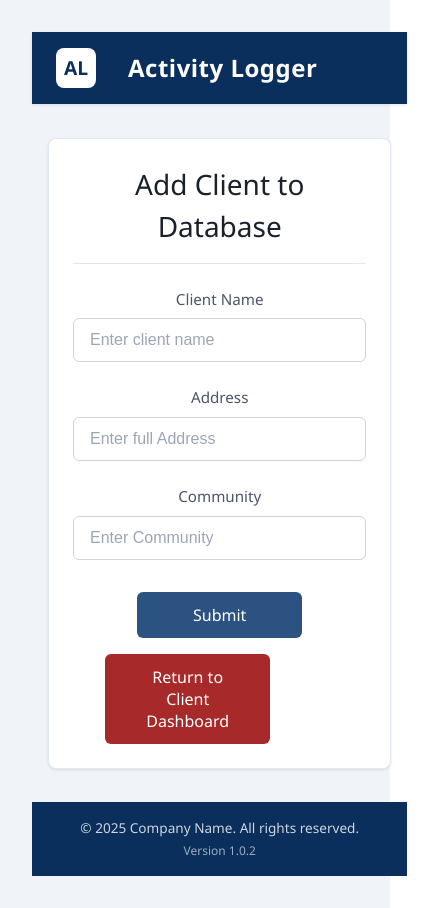
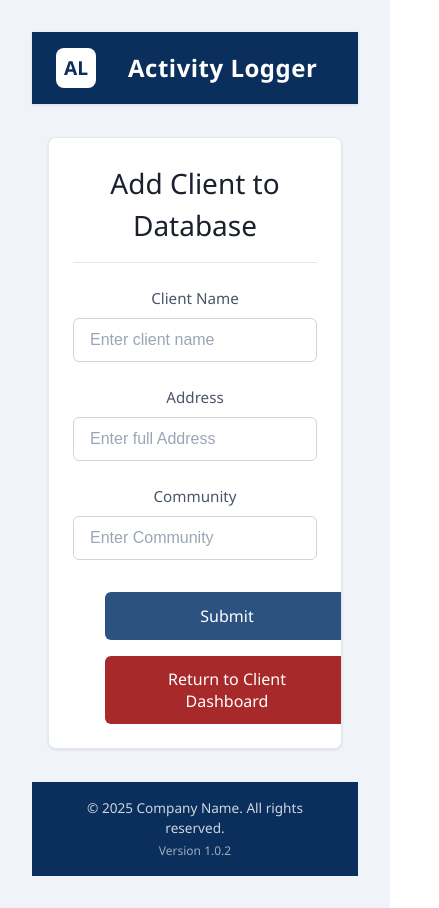
Before and after one commit to stevenc15/businessCompanion, a React (Vite) app in the folder frontend/: page /addClient in a window 390 px wide. Shown: the whole page, 439 px wide, since content can reach past the window. Built offline with nearby package versions, Linux system fonts and the light colour scheme.

Commit message:
employee form css update

```diff
--- a/frontend/src/Employee/css/EmployeeForm.css
+++ b/frontend/src/Employee/css/EmployeeForm.css
@@ -74,7 +74,6 @@
   .employee-content {
     flex: 1;
     display: flex;
-    flex-direction: column;
     align-items: center;
     justify-content: center;
     padding: 2rem 1rem;
@@ -85,7 +84,7 @@
     border-radius: 8px;
     box-shadow: var(--shadow-sm);
     width: 100%;
-    max-width: 600px;
+    max-width: 640px;
     padding: 2rem;
     border: 1px solid var(--border-color);
   }
@@ -138,20 +137,18 @@
 
   .form-actions {
     display: flex;
-    justify-content: space-between;
+    justify-content: center;
     margin-top: 2rem;
-    margin-right: 8rem;
   }
 
   .submit-button{
-    padding: 1.5rem 1.5rem;
+    padding: 1rem 1.5rem;
     font-size: 1rem;
     font-weight: 500;
     border: none;
     border-radius: 6px;
     cursor: pointer;
     transition: all 0.2s ease;
-    margin-left: 4rem !important;
   }
 
   .submit-button {
@@ -195,7 +192,7 @@
   .checkbox-item {
     display: flex;
     align-items: center;
-    margin-bottom: 0.5rem;
+    margin-bottom: 0.75rem;
   }
 
   .checkbox-item input[type="checkbox"] {
@@ -206,20 +203,27 @@
   }
 
   .checkbox-item label {
-    cursor: pointer;
-    font-size: 0.95rem;
+    line-height: 1.4;
   }
 
   /* Responsive adjustments */
-  @media (max-width: 768px) {
+  @media (max-width: 1024px) {
     .form-card {
-      max-width: 100%;
+      max-width: 720px;
     }
   }
 
   @media (max-width: 480px) {
     .employee-header {
       padding: 1rem 1.5rem;
+    }
+
+    .app-name {
+    font-size: 1.2rem;
+    }
+
+    .checklist-group {
+    padding: 0.75rem;
     }
 
     .form-card {
@@ -232,6 +236,6 @@
     }
 
     .submit-button, .back-button {
-      width: 100%;
+      min-height: 48px;
     }
   }
```
